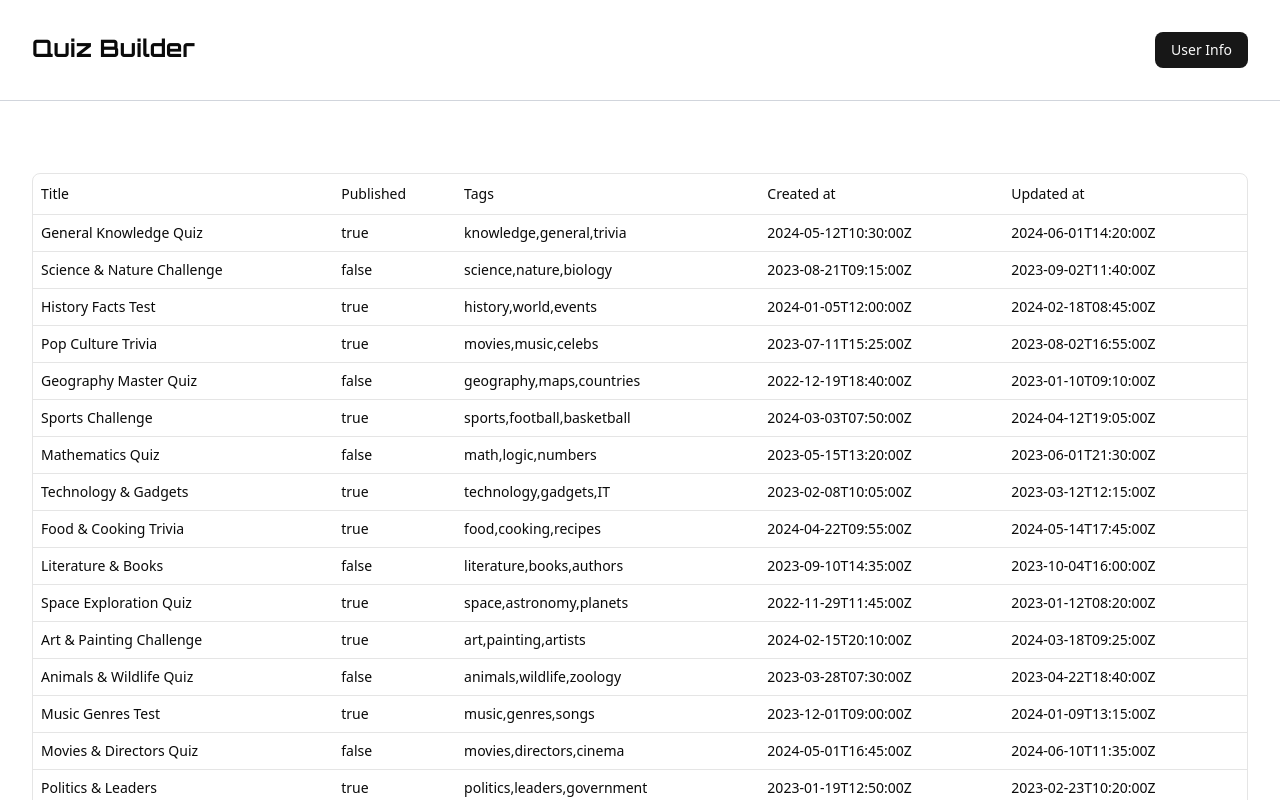
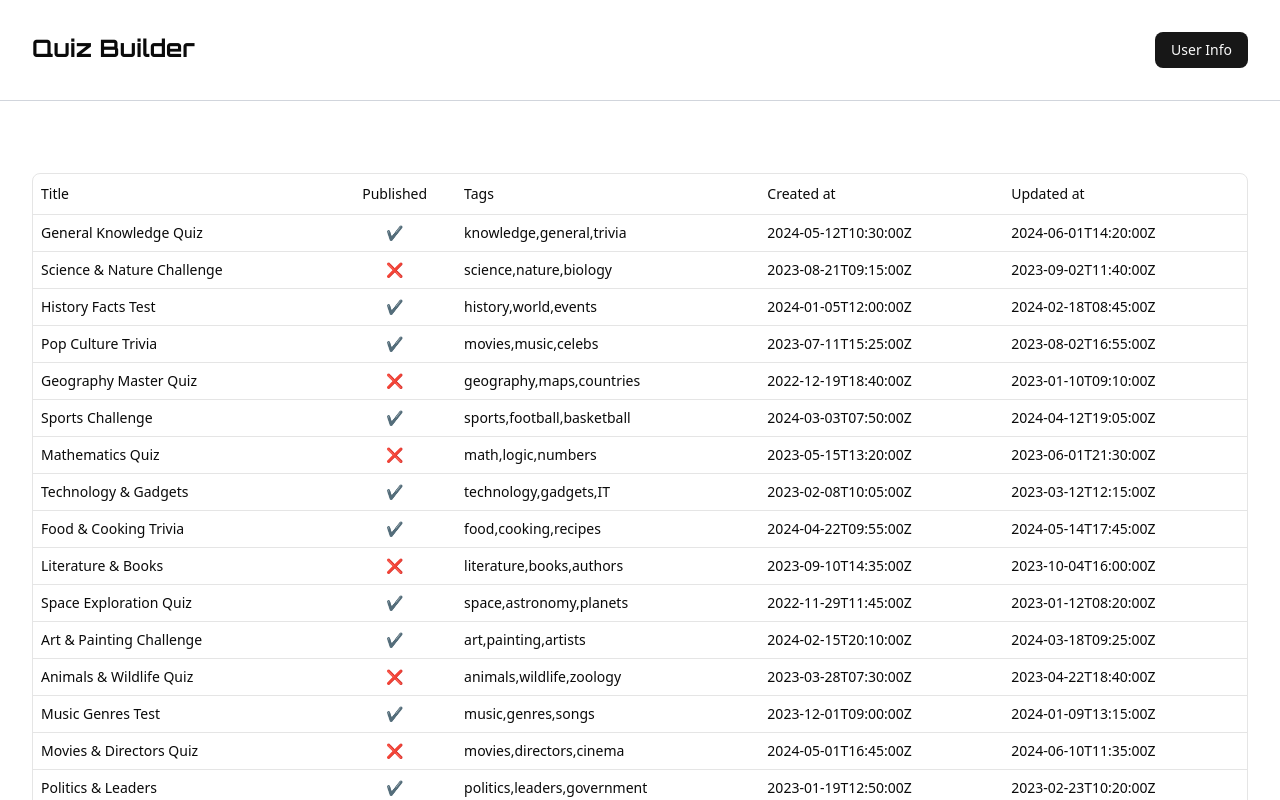
Before and after one commit to kalachyonok/quiz_builder, a Next.js app: page / in a window 1280 px wide. Shown: the top 800 px of the page. Built offline with nearby package versions, Linux system fonts and the light colour scheme.

Commit message:
format publish column

```diff
--- a/components/DataTable/column.tsx
+++ b/components/DataTable/column.tsx
@@ -10,7 +10,13 @@ export const columns: ColumnDef<Quizes>[] = [
   },
   {
     accessorKey: "published",
-    header: "Published",
+    header: () => <div className="text-center">Published</div>,
+    cell: ({ row }) => {
+      const isPublished = row.getValue("published");
+      const formatted = isPublished ? "✔️" : "❌";
+
+      return <div className="text-center">{formatted}</div>;
+    },
   },
   {
     accessorKey: "tags",
```
